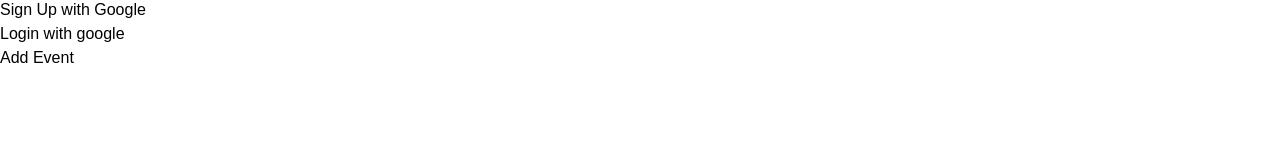
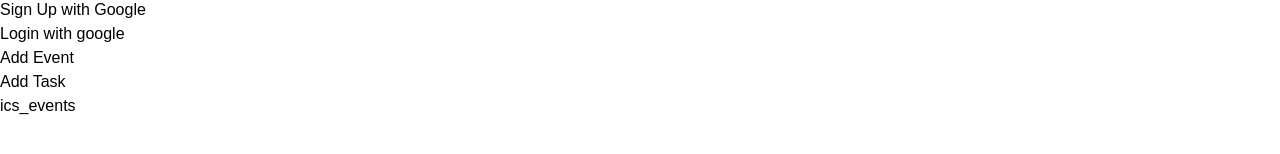
Before and after one commit to neel-kumar-v/hack-illinois-2025, a Next.js app: page / in a window 1280 px wide. Shown: the part 642-796 px from the top of the page. Built offline with nearby package versions, Linux system fonts and the light colour scheme.

Commit message:
pull and process data from ics files
Co-Authored-By: Sonit2006 <117414032+Sonit2006@users.noreply.github.com>

```diff
--- a/package.json
+++ b/package.json
@@ -12,10 +12,12 @@
     "@fortawesome/fontawesome-svg-core": "^6.7.2",
     "@fortawesome/free-solid-svg-icons": "^6.7.2",
     "@fortawesome/react-fontawesome": "^0.2.2",
+    "axios": "^1.8.1",
     "dotenv": "^16.4.7",
     "firebase": "^11.4.0",
     "font-awesome": "^4.7.0",
     "framer-motion": "^12.4.7",
+    "ical.js": "^2.1.0",
     "moment": "^2.30.1",
     "next": "^15.2.0",
     "postcss": "^8.5.3",
--- /dev/null
+++ b/src/app/ICS_Events.jsx
@@ -0,0 +1,34 @@
+import axios from "axios";
+import ICAL from "ical.js";
+
+const fetchICalEvents = async (icsUrl) => {
+  try {
+    const response = await axios.get(icsUrl);
+    const jcalData = ICAL.parse(response.data);
+    const comp = new ICAL.Component(jcalData);
+    const vevents = comp.getAllSubcomponents("vevent");
+
+    return vevents.map((event) => {
+      const eventObj = new ICAL.Event(event);
+      console.log(eventObj);
+      return {
+        id: eventObj.uid,
+        title: eventObj.summary,
+        start: eventObj.startDate.toJSDate(),
+        end: eventObj.endDate.toJSDate(),
+      };
+    });
+  } catch (error) {
+    console.error("Error fetching ICS calendar:", error);
+    return [];
+  }
+};
+
+export default function ICS_Events() {
+  const icsUrl = "./example.ics";
+  return (
+    <div>
+      <button onClick={() => fetchICalEvents(icsUrl).then((events) => console.log(events))}>ics_events</button>
+    </div>
+  );
+}
--- /dev/null
+++ b/src/app/Task.jsx
@@ -0,0 +1,39 @@
+import React from 'react';
+import { auth, provider, db, doc, setDoc, addDoc } from "@/firebase/firebaseConfig.js";
+import { v4 as uuidv4 } from 'uuid';
+
+const AddTask = () => {
+    const AddTaskToDB = async () => {
+        try {
+            const user = auth.currentUser;
+            const uniqueId = uuidv4(); // Generate a unique ID
+            if (user) {
+                // User is signed in, get user details
+                const taskData = {
+                    category: "Sample Task",
+                    deadline: new Date().toISOString(),
+                    description: "Sample Location",
+                    difficulty: 0,
+                    finished: false,
+                    tags: "Sample Tag",
+                    title: "Sample Title",
+                    user: user.uid,
+                };
+                await setDoc(doc(db, "tasks", uniqueId), taskData);
+                console.log("Event added:", taskData);
+            } else {
+                console.log("No user is signed in");
+            }
+        }  catch (error) {
+            console.error("Error adding event to Firestore", error);
+        }
+    };
+
+  return (
+    <div>
+      <button onClick={AddTaskToDB}>Add Task</button>
+    </div>
+  );
+};
+
+export default AddTask;
--- a/src/app/auth.jsx
+++ b/src/app/auth.jsx
@@ -0,0 +1,13 @@
+import SignUp from "@/app/SignUp";
+import Login from "@/app/Login";
+
+
+export default function Auth() {
+  return (
+    <div className="">
+      <SignUp />
+      <Login />
+    </div>
+  );
+
+}
--- a/src/app/page.jsx
+++ b/src/app/page.jsx
@@ -1,24 +1,20 @@
 'use client'
 import MainCalendar from "@/components/Calendar/Calendar.jsx"
-import {GoogleAuthProvider, signInWithPopup} from 'firebase/auth'
-import SignUp from "@/app/SignUp";
-import Login from "@/app/Login";
+import Auth from "@/app/Auth";
 import AddEvent from "@/app/Event";
+import AddTask from "@/app/Task";
+import ICS_Events from "@/app/ICS_Events";
 
 
 export default function Home() {
-  // const handleGoogle = async (e) => {
-  //     const provider = new GoogleAuthProvider();
-  //     return signInWithPopup(auth, provider);
-  //   }
-  //
 
   return (
     <div className="">
       <MainCalendar />
-      <SignUp />
-      <Login />
+      <Auth />
       <AddEvent />
+      <AddTask />
+      <ICS_Events />
     </div>
   );
 
```
Also changed, not shown: 2 other files (tests, documents, lock files or other folders).
